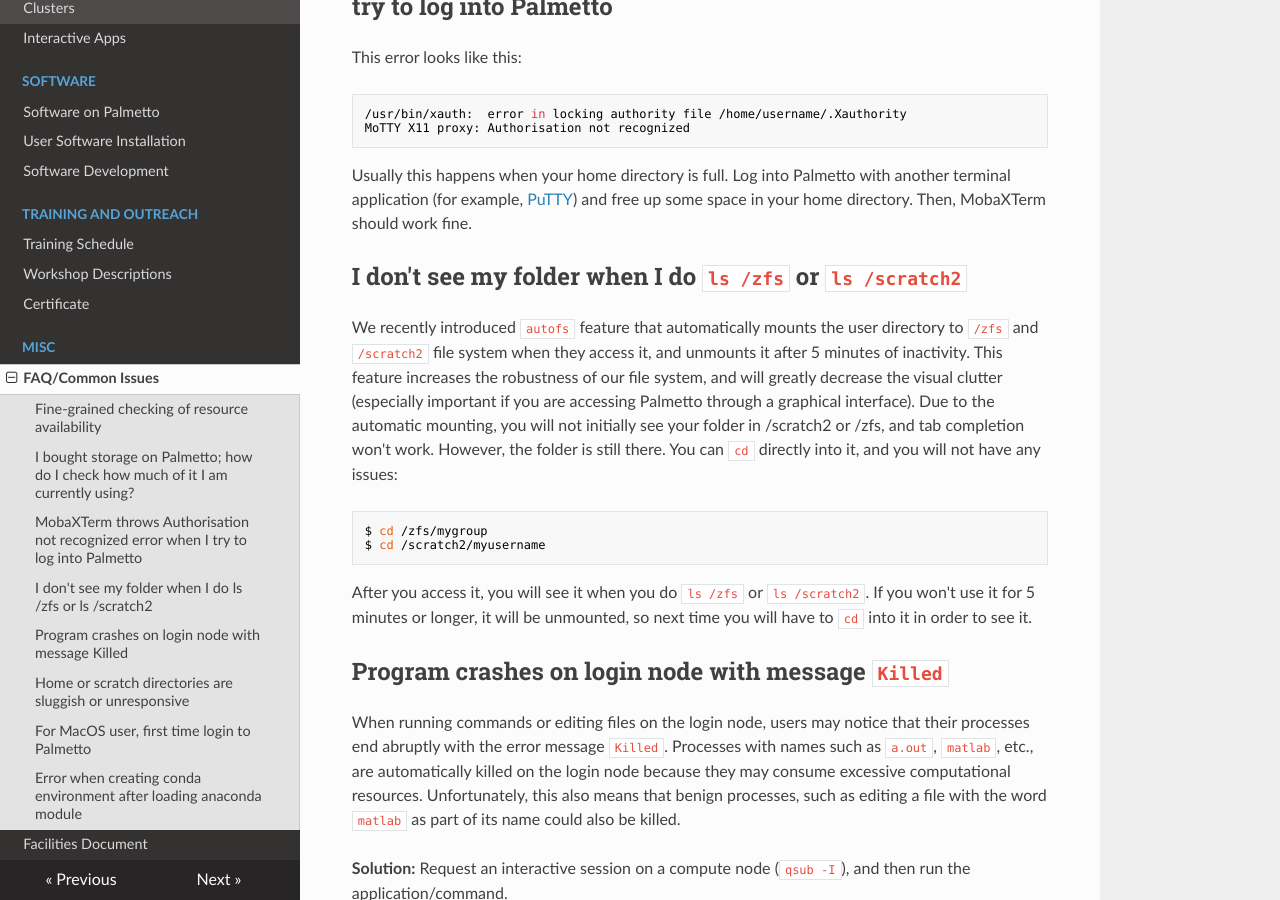
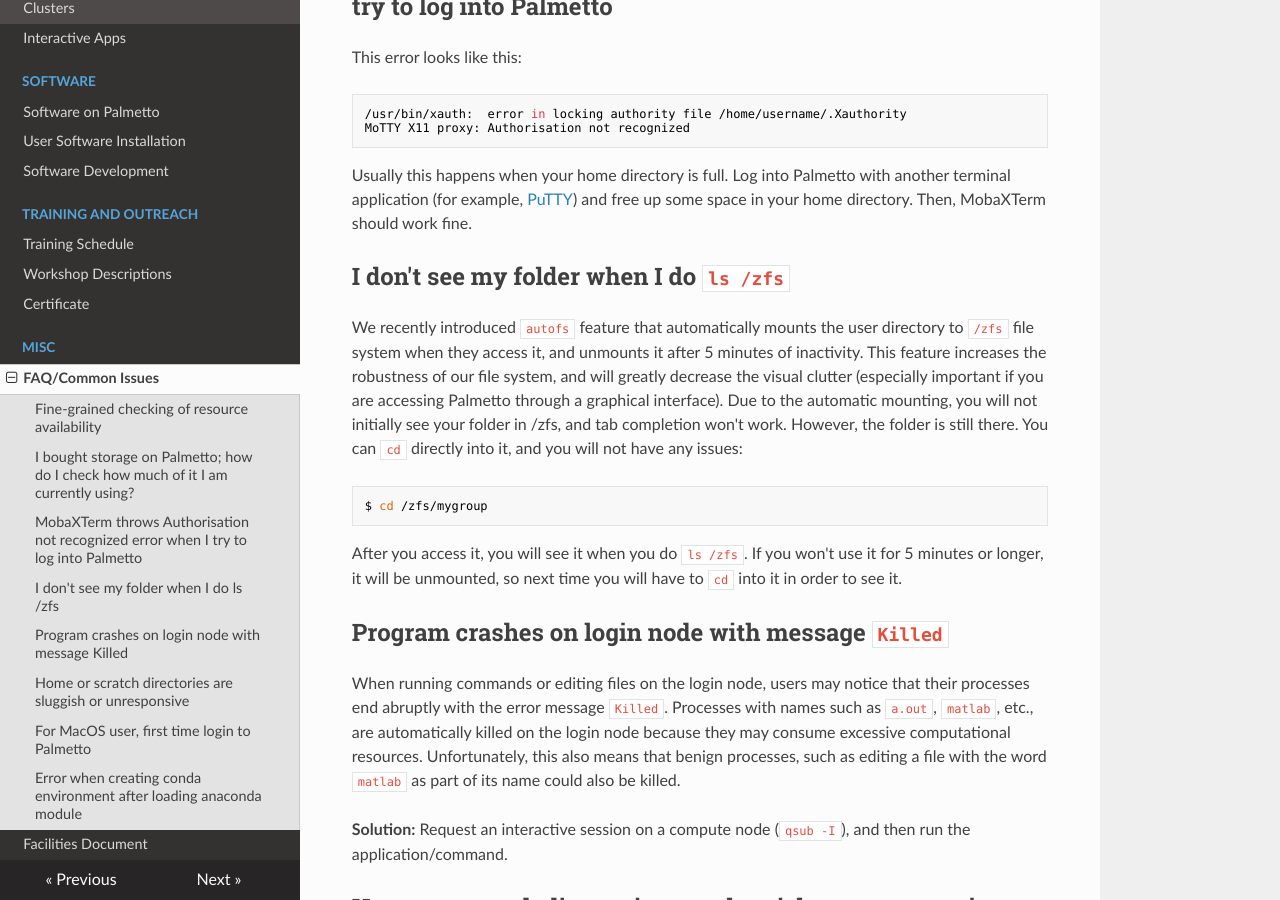
Before and after one commit to clemsonciti/palmetto-documentation, an MkDocs documentation site: the page built from docs/faq/common.md, in a window 1280 px wide and 900 px high, scrolled down 2336 px. Built offline with MkDocs 1.6.1, drawn with Linux system fonts in a browser that asks for light colours; nearby versions of some CDN libraries.

Commit message:
Update common.md

````diff
--- a/docs/faq/common.md
+++ b/docs/faq/common.md
@@ -130,15 +130,14 @@
 
 Usually this happens when your home directory is full. Log into Palmetto with another terminal application (for example, [PuTTY](https://www.chiark.greenend.org.uk/~sgtatham/putty/)) and free up some space in your home directory. Then, MobaXTerm should work fine.
 
-## I don't see my folder when I do `ls /zfs` or `ls /scratch2`
-We recently introduced `autofs` feature that automatically mounts the user directory to `/zfs` and `/scratch2` file system when they access it, and unmounts it after 5 minutes of inactivity. This feature increases the robustness of our file system, and will greatly decrease the visual clutter (especially important if you are accessing Palmetto through a graphical interface). Due to the automatic mounting, you will not initially see your folder in /scratch2 or /zfs, and tab completion won't work. However, the folder is still there. You can `cd` directly into it, and you will not have any issues:
+## I don't see my folder when I do `ls /zfs`
+We recently introduced `autofs` feature that automatically mounts the user directory to `/zfs` file system when they access it, and unmounts it after 5 minutes of inactivity. This feature increases the robustness of our file system, and will greatly decrease the visual clutter (especially important if you are accessing Palmetto through a graphical interface). Due to the automatic mounting, you will not initially see your folder in /zfs, and tab completion won't work. However, the folder is still there. You can `cd` directly into it, and you will not have any issues:
 
 ```bash
 $ cd /zfs/mygroup
-$ cd /scratch2/myusername
 ```
 
-After you access it, you will see it when you do `ls /zfs` or `ls /scratch2`. If you won't use it for 5 minutes or longer, it will be unmounted, so next time you will have to `cd` into it in order to see it.
+After you access it, you will see it when you do `ls /zfs`. If you won't use it for 5 minutes or longer, it will be unmounted, so next time you will have to `cd` into it in order to see it.
 
 ## Program crashes on login node with message `Killed`
 
````
